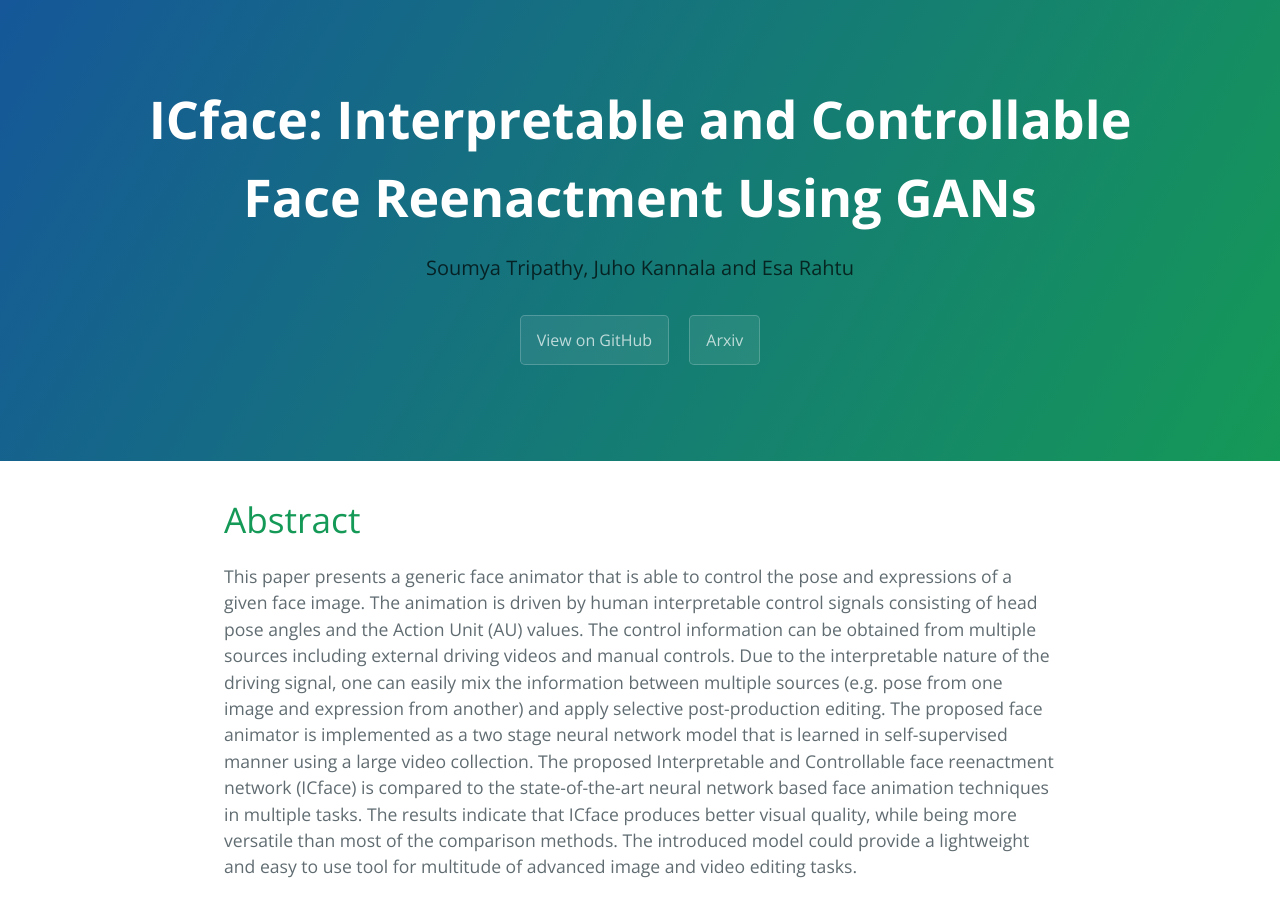
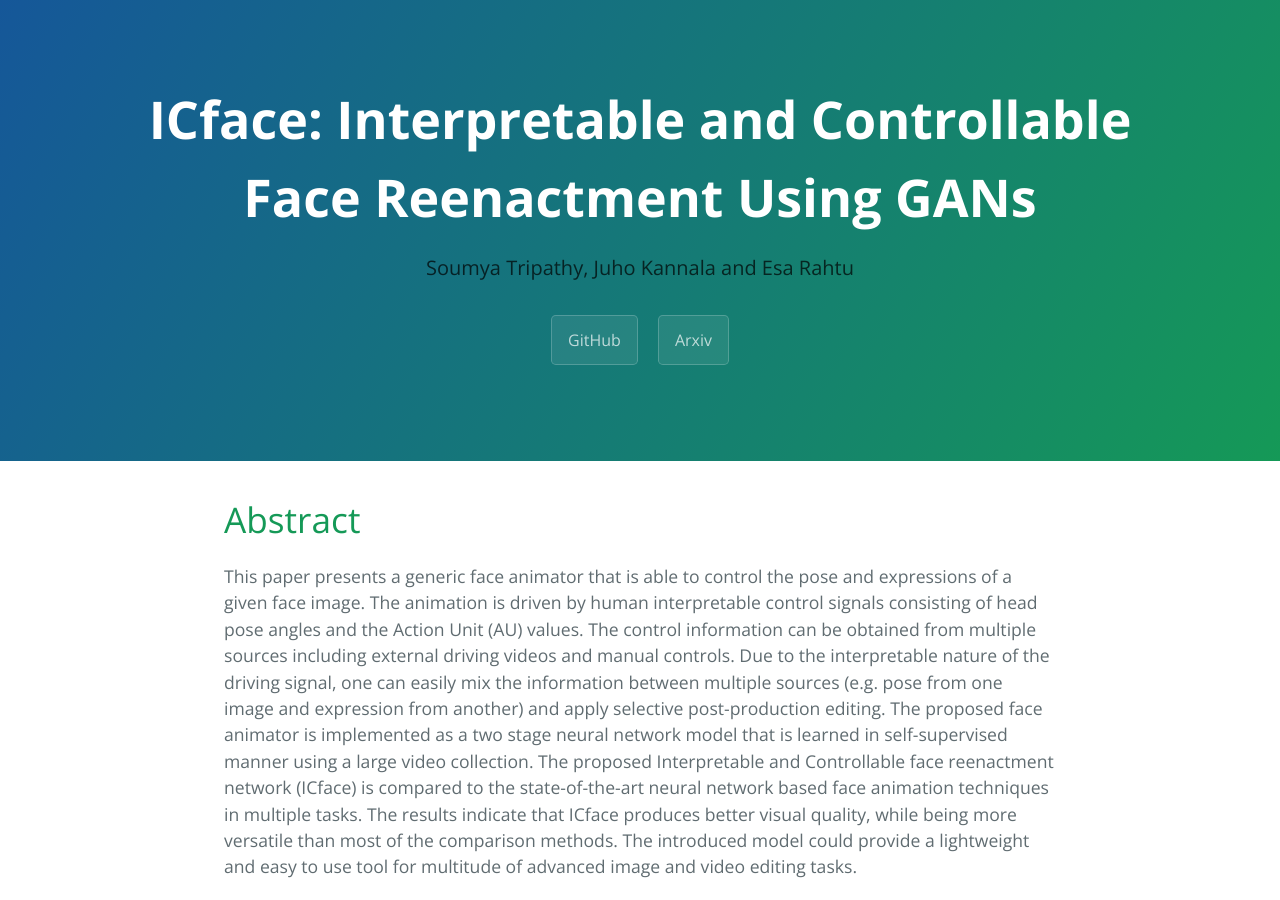
Before and after one commit to TUTvision/icface, a Jekyll site: the page built from index.md, in a window 1280 px wide and 900 px high. Built offline with Jekyll 4.4.1, drawn with Linux system fonts in a browser that asks for light colours; our own code applies the rules of GitHub Pages for plain Markdown files.

Commit message:
added fixed_fewbugs

```diff
--- a/_layouts/default.html
+++ b/_layouts/default.html
@@ -14,7 +14,7 @@
       <h2 class="project-tagline"><a <span style='color: #000000;' href="https://blade6570.github.io/soumyatripathy/">Soumya Tripathy,</a> <a <span style='color: #000000;' href="https://users.aalto.fi/~kannalj1/">Juho Kannala and</a> <a <span style='color: #000000;' href="http://esa.rahtu.fi/">Esa Rahtu</a></h2>
       <!-- <h3 class="project-tagline">ACCV 2018</h3> -->
       {% if site.github.is_project_page %}
-        <a href="https://github.com/Blade6570/icface" class="btn">View on GitHub</a>
+        <a href="https://github.com/Blade6570/icface" class="btn">GitHub</a>
       {% endif %}
       {% if site.show_downloads %}
      <!--   <a href="https://github.com/TUTvision/Learning-image-to-image-translation-using-paired-and-unpaired-training-samples/blob/master/poster_landscape.pdf" class="btn">Poster</a> -->
```
